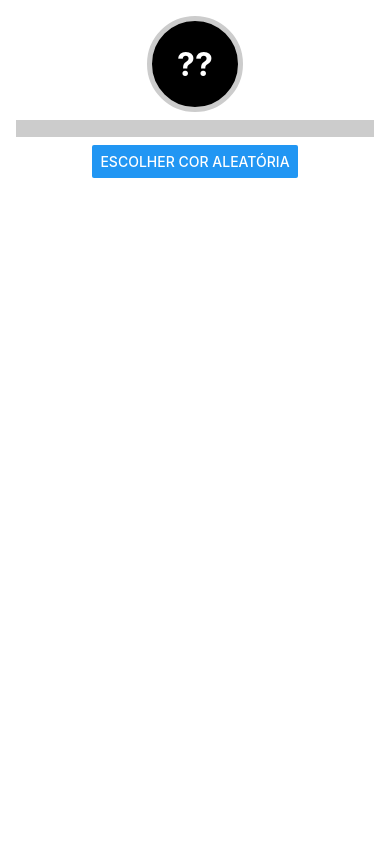
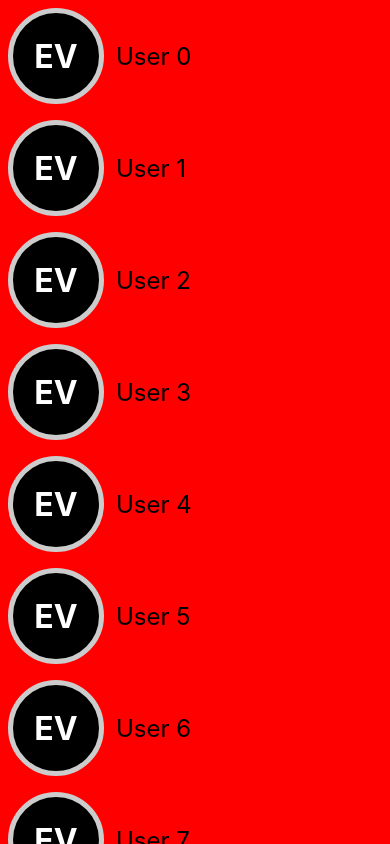
Before and after one commit to egvelho/geo-messenger-react-native, a React Native app: screen / in a window 390 px wide. Built offline with nearby package versions, Linux system fonts and the light colour scheme.

Commit message:
responsivo

```diff
--- a/package.json
+++ b/package.json
@@ -12,9 +12,11 @@
   "dependencies": {
     "@react-native-async-storage/async-storage": "^1.17.10",
     "react": "18.1.0",
+    "react-dom": "18.1.0",
     "react-native": "0.70.3",
     "react-native-geolocation-service": "^5.3.1",
-    "react-native-vector-icons": "^9.2.0"
+    "react-native-vector-icons": "^9.2.0",
+    "styled-components": "^5.3.6"
   },
   "devDependencies": {
     "@babel/core": "^7.12.9",
@@ -26,6 +28,8 @@
     "@types/react-native": "^0.70.4",
     "@types/react-native-vector-icons": "^6.4.12",
     "@types/react-test-renderer": "^18.0.0",
+    "@types/styled-components": "^5.1.26",
+    "@types/styled-components-react-native": "^5.1.3",
     "@typescript-eslint/eslint-plugin": "^5.37.0",
     "@typescript-eslint/parser": "^5.37.0",
     "babel-jest": "^26.6.3",
--- a/src/app/App.tsx
+++ b/src/app/App.tsx
@@ -1,10 +1,11 @@
 import {useState, useEffect} from 'react';
-import {View, Text, Alert} from 'react-native';
+import {} from 'react-native';
 import {Loader} from '../components/Loader';
 import {AppContext, initialAppState} from './AppContext';
 import {requestPermission} from '../geolocation/requestPermission';
 import {getCoords} from '../geolocation/getCoords';
 import {ProfileScreen} from '../screens/profile/ProfileScreen';
+import {MessengerScreen} from '../screens/messenger/MessengerScreen';
 
 function delay(seconds: number) {
   return new Promise(resolve => {
@@ -37,7 +38,7 @@ export function App() {
 
   return (
     <AppContext.Provider value={{appState, setAppState}}>
-      <ProfileScreen />
+      <MessengerScreen />
     </AppContext.Provider>
   );
 }
--- a/src/components/Avatar.tsx
+++ b/src/components/Avatar.tsx
@@ -1,12 +1,22 @@
-import {View, Text, StyleSheet} from 'react-native';
+import {View, Text, StyleSheet, Image, ImageProps} from 'react-native';
 
 export type AvatarProps = {
   size: number;
   color: string;
   name: string;
+  source?: ImageProps['source'];
 };
 
-export function Avatar({size, color, name}: AvatarProps) {
+export function Avatar({size, color, name, source}: AvatarProps) {
+  const child = source ? (
+    <Image
+      source={source}
+      style={{width: size, height: size, borderRadius: size / 2}}
+    />
+  ) : (
+    <Text style={styles.initialsText}>{getInitials(name)}</Text>
+  );
+
   return (
     <View
       style={[
@@ -18,7 +28,7 @@ export function Avatar({size, color, name}: AvatarProps) {
           borderRadius: size / 2,
         },
       ]}>
-      <Text style={styles.initialsText}>{getInitials(name)}</Text>
+      {child}
     </View>
   );
 }
@@ -39,14 +49,15 @@ const styles = StyleSheet.create({
 });
 
 function getInitials(name: string) {
-  const splitedName = name.split(' ');
-  const firstName = splitedName[0];
-  const lastName = splitedName[splitedName.length - 1];
-  if (!firstName) {
+  const splittedName = name.trim().toUpperCase().split(' ');
+  const firstName = splittedName[0] ?? '';
+  const lastName = splittedName[splittedName.length - 1] ?? '';
+
+  if (firstName.length > 0 && lastName.length > 0) {
+    return firstName[0].concat(lastName[0]);
+  } else if (firstName.length > 0) {
+    return firstName[0].concat(firstName[firstName.length - 1]);
+  } else {
     return '??';
-  } else if (!lastName) {
-    return `${firstName[0]}${firstName[1]}`.toUpperCase();
   }
-
-  return `${firstName[0]}${lastName[0]}`.toUpperCase();
 }
--- /dev/null
+++ b/src/components/MessageItem.tsx
@@ -0,0 +1,31 @@
+import {View} from 'react-native';
+import styled from 'styled-components/native';
+
+export type MessageItemProps = {
+  text: string;
+  color: string;
+  myself?: boolean;
+};
+
+const MessageWrapper = styled.View`
+  padding: 8px;
+  margin: 8px;
+  border-radius: 8px;
+`;
+
+const MessageText = styled.Text`
+  font-size: 18px;
+`;
+
+export function MessageItem({text, color, myself}: MessageItemProps) {
+  return (
+    <MessageWrapper
+      style={{
+        backgroundColor: color,
+        marginRight: myself ? '20%' : undefined,
+        marginLeft: !myself ? '20%' : undefined,
+      }}>
+      <MessageText>{text}</MessageText>
+    </MessageWrapper>
+  );
+}
--- /dev/null
+++ b/src/components/UserItem.tsx
@@ -0,0 +1,32 @@
+import {Avatar} from './Avatar';
+import styled from 'styled-components/native';
+
+const UserItemWrapper = styled.View`
+  display: flex;
+  flex-direction: row;
+  align-items: center;
+  padding: 8px;
+`;
+
+const AvatarWrapper = styled.View`
+  margin-right: 12px;
+`;
+
+const NameText = styled.Text`
+  font-size: 24px;
+`;
+
+export type UserItemProps = {
+  name: string;
+};
+
+export function UserItem({name}: UserItemProps) {
+  return (
+    <UserItemWrapper>
+      <AvatarWrapper>
+        <Avatar color="#000" name="Eduardo Velho" size={96} />
+      </AvatarWrapper>
+      <NameText>{name}</NameText>
+    </UserItemWrapper>
+  );
+}
--- /dev/null
+++ b/src/screens/messenger/MessengerScreen.tsx
@@ -0,0 +1,59 @@
+import {
+  View,
+  useWindowDimensions,
+  Alert,
+  Dimensions,
+  Text,
+  TouchableOpacity,
+} from 'react-native';
+import {UserItem} from '../../components/UserItem';
+import {MessageItem} from '../../components/MessageItem';
+import styled from 'styled-components/native';
+
+const ContactsList = styled.ScrollView`
+  flex: 1;
+  background-color: red;
+`;
+
+const ChatView = styled.ScrollView`
+  flex: 2;
+  background-color: green;
+`;
+
+const MessengerWrapper = styled.View`
+  height: 100%;
+  background-color: red;
+`;
+
+export function MessengerScreen() {
+  const {width, height} = useWindowDimensions();
+  const isLandscape = width > height;
+
+  const users = Array.from({length: 30}, (_, index) => `User ${index}`);
+  const messages = Array.from({length: 50}, (_, index) => ({
+    myself: Math.random() > 0.5,
+    text: `Texto ${index}`,
+  }));
+
+  return (
+    <MessengerWrapper style={{flexDirection: isLandscape ? 'row' : 'column'}}>
+      <ContactsList>
+        {users.map(user => (
+          <TouchableOpacity
+            onPress={() => {
+              Alert.alert('User', user);
+            }}>
+            <UserItem name={user} />
+          </TouchableOpacity>
+        ))}
+      </ContactsList>
+      {isLandscape && (
+        <ChatView>
+          {messages.map(({myself, text}) => (
+            <MessageItem myself={myself} text={text} color="blue" />
+          ))}
+        </ChatView>
+      )}
+    </MessengerWrapper>
+  );
+}
--- a/src/screens/profile/ProfileScreen.tsx
+++ b/src/screens/profile/ProfileScreen.tsx
@@ -11,6 +11,7 @@ export function ProfileScreen() {
     <View style={styles.profileWrapper}>
       <Avatar size={96} name={name} color={color} />
       <TextInput
+        placeholder="Nome completo"
         style={styles.nameInputText}
         value={name}
         onChangeText={name => {
@@ -19,6 +20,7 @@ export function ProfileScreen() {
       />
       <View style={styles.randomColorButton}>
         <Button
+          color={color}
           title="Escolher cor aleatória"
           onPress={() => {
             setColor(generateRandomColor());
@@ -38,11 +40,13 @@ const styles = StyleSheet.create({
     padding: 16,
   },
   nameInputText: {
-    marginTop: 8,
-    backgroundColor: '#ccc',
+    marginTop: 16,
+    backgroundColor: '#f0f0f0',
     width: '100%',
+    borderRadius: 4,
   },
   randomColorButton: {
-    marginTop: 8,
+    width: '100%',
+    marginTop: 16,
   },
 });
--- a/src/utils/generateRandomColor.ts
+++ b/src/utils/generateRandomColor.ts
@@ -1,5 +1,12 @@
 export function generateRandomColor() {
-  const getColor = () => Math.round(Math.random() * 255).toString(16);
+  const getColor = () => {
+    const color = Math.round(Math.random() * 255).toString(16);
+    if (color.length === 1) {
+      return `${color}0`;
+    }
+
+    return color;
+  };
   const r = getColor();
   const g = getColor();
   const b = getColor();
```
Also changed, not shown: tsconfig.json (+3 -5 lines), 1 other file (tests, documents, lock files or other folders).
